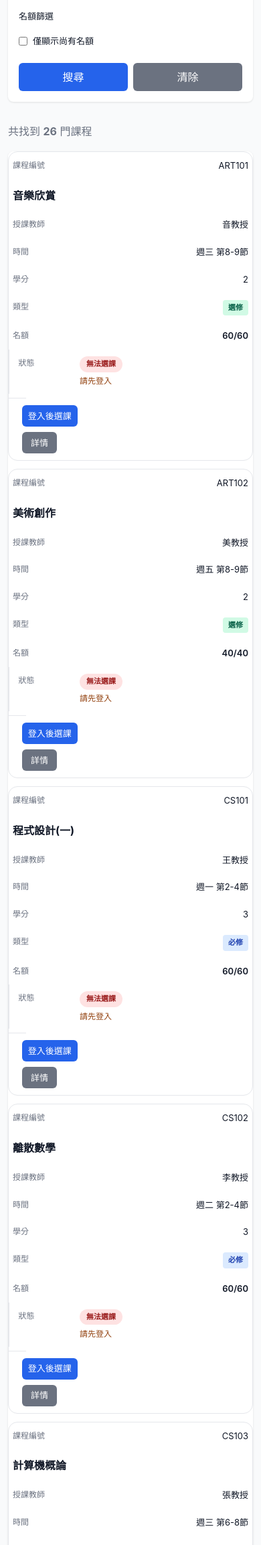
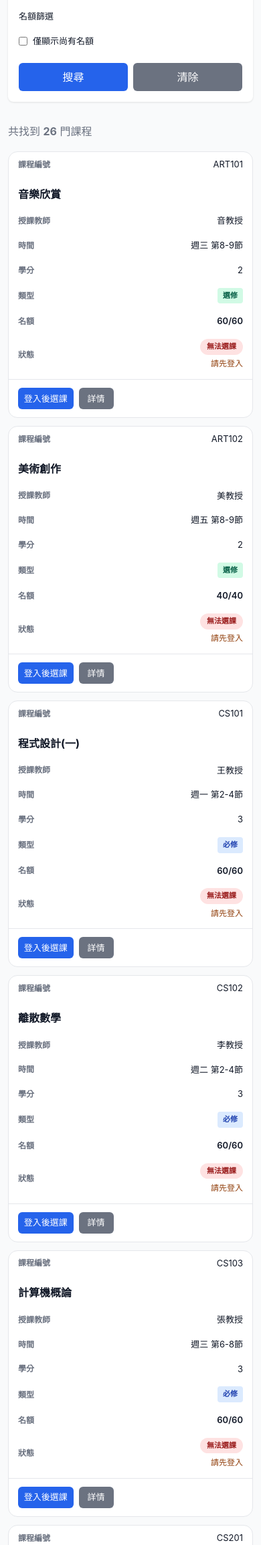
Before and after one commit to 11346070/Class-Schedule, a Django app: page /courses/ in a window 390 px wide. Shown: the part 418-2725 px from the top of the page at 67% size. Run offline with Django 5.2, Linux system fonts and the light colour scheme; data comes from the database, SQL or seed files in the repository; data that the repository does not hold is empty.

Commit message:
fix: keep course cards readable on tablet and phone
Co-authored-by: Cursor <cursoragent@cursor.com>

```diff
--- a/static/css/style.css
+++ b/static/css/style.css
@@ -2279,6 +2279,85 @@ html[data-theme="dark"] .course-actions .btn:disabled:hover {
     color: #8b9bb0;
 }
 
+/* 平板與手機：課程清單改成卡片，避免欄位被壓窄、按鈕被裁切 */
+@media (max-width: 1100px) {
+    .course-table-wrapper:has(.course-list-table) {
+        overflow: visible;
+        background: transparent;
+        box-shadow: none;
+    }
+
+    .course-table.course-list-table thead { display: none; }
+
+    .course-table.course-list-table,
+    .course-table.course-list-table tbody,
+    .course-table.course-list-table tr { display: block; }
+
+    .course-table.course-list-table tr {
+        margin-bottom: 12px;
+        border: 1px solid var(--border-color);
+        border-radius: 14px;
+        background: var(--surface);
+        overflow: hidden;
+    }
+
+    .course-table.course-list-table td,
+    .course-table.course-list-table td.col-status,
+    .course-table.course-list-table td.col-actions {
+        display: flex;
+        justify-content: space-between;
+        align-items: center;
+        gap: 12px;
+        width: auto;
+        max-width: none;
+        min-width: 0;
+        padding: 8px 14px;
+        border: 0;
+        border-left: 0;
+    }
+
+    .course-table.course-list-table td::before {
+        content: attr(data-label);
+        flex: 0 0 4.5rem;
+        color: var(--text-secondary);
+        font-size: 12px;
+        font-weight: 700;
+    }
+
+    .course-table.course-list-table td[data-label="課程名稱"],
+    .course-table.course-list-table td[data-label="操作"] {
+        display: block;
+    }
+
+    .course-table.course-list-table td[data-label="課程名稱"]::before,
+    .course-table.course-list-table td[data-label="操作"]::before { content: none; }
+
+    .course-table.course-list-table td[data-label="課程名稱"] {
+        font-size: 1rem;
+        padding-top: 14px;
+    }
+
+    .course-table.course-list-table td[data-label="操作"] {
+        border-top: 1px solid var(--border-color);
+        margin-top: 6px;
+        padding-top: 12px;
+        padding-bottom: 12px;
+    }
+
+    .course-table.course-list-table .course-actions {
+        display: flex;
+        flex-wrap: wrap;
+        width: 100%;
+        gap: 8px;
+    }
+
+    .course-table.course-list-table .course-status-block {
+        max-width: none;
+        align-items: flex-end;
+        text-align: right;
+    }
+}
+
 /* 手機選單：每個項目使用同一套底色與懸停，避免只有主題按鈕有反應 */
 @media (max-width: 768px) {
     .nav-menu {
--- a/templates/base.html
+++ b/templates/base.html
@@ -13,7 +13,7 @@
             } catch (e) {}
         })();
     </script>
-    <link rel="stylesheet" href="/static/css/style.css?v=20261030l">
+    <link rel="stylesheet" href="/static/css/style.css?v=20261030m">
     {% block extra_css %}{% endblock %}
 </head>
 <body>
```
